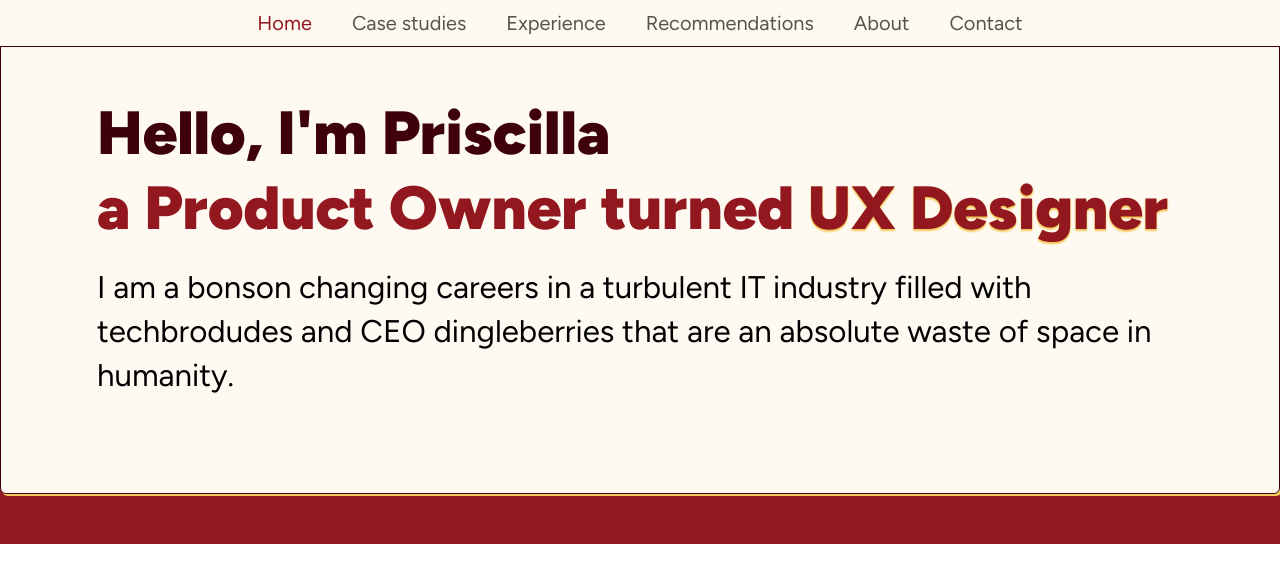
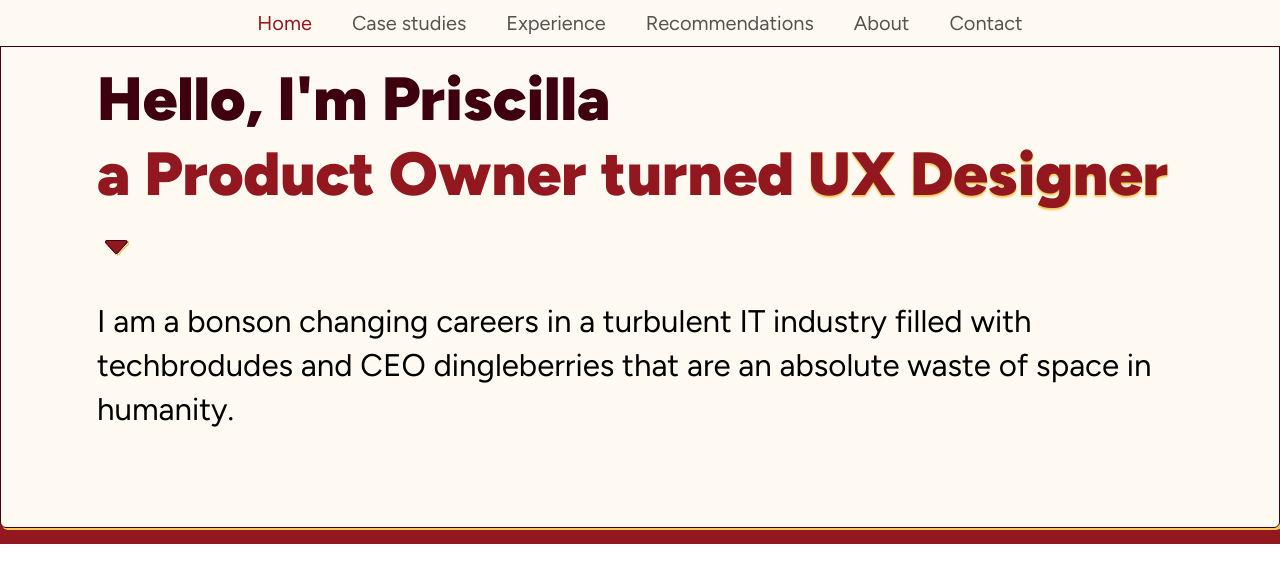
Before and after one commit to dean-tunbridge/px-portfolio, a React (Vite) app: page / in a window 1280 px wide. Shown: the top 582 px of the page. Built offline with nearby package versions, Linux system fonts and the light colour scheme.

Commit message:
add arrow image but needs work still

```diff
--- a/src/components/Hero.tsx
+++ b/src/components/Hero.tsx
@@ -1,4 +1,5 @@
 import CardComponent from './CardComponent'
+import triangleLogo from '../assets/triangle.svg'
 
 export default function Hero() {
   return (
@@ -21,12 +22,19 @@ export default function Hero() {
               {/* <span className="text-content-brand-secondary">Priscilla</span> */}
             </h1>
 
-            <p className=" font-black text-4xl ">
+            <p className="font-black text-4xl">
               <span className="text-content-brand-secondary">
                 a Product Owner turned{' '}
               </span>
               <span className="text-content-brand-secondary text-shadow-sm text-shadow-butter-500">
                 UX Designer
+                <img
+                  src={triangleLogo}
+                  alt=""
+                  width={24}
+                  height={16}
+                  className="inline-block ml-2 align-middle"
+                />
               </span>
             </p>
           </div>
```
Also changed, not shown: src/assets/triangle.svg (added).
